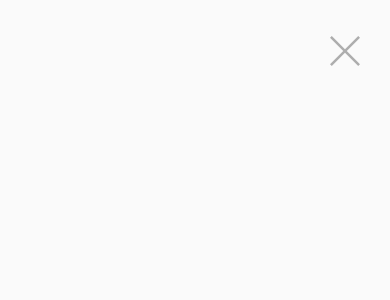
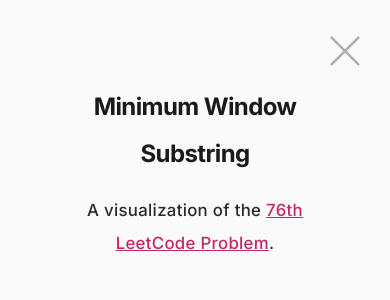
Before and after one commit to denniswritescode/denniscodes.io, a React (Create React App) app: page /experiments/min-window-substring in a window 390 px wide. Shown: the top 300 px of the page. Built offline with nearby package versions, Linux system fonts and the light colour scheme.

Commit message:
getting started on the next visualization

```diff
--- a/src/Pages/Experiments/ExperimentList/ExperimentList.js
+++ b/src/Pages/Experiments/ExperimentList/ExperimentList.js
@@ -12,10 +12,16 @@ function ExperimentList() {
       <ul className="t600">
 
         <li>
+
           <Link to="/experiments/insert-sort">Insertion Sort</Link>
+
         </li>
 
-        <li>Maximum Window Sum (WIP)</li>
+        <li>
+
+          <Link to="/experiments/min-window-substring">Minimum Window Substring</Link>
+
+        </li>
 
       </ul>
 
--- a/src/Pages/Experiments/ExperimentList/Sorting/BarGraph/Bar/Bar.js
+++ b/src/Pages/Experiments/ExperimentList/Sorting/BarGraph/Bar/Bar.js
@@ -2,7 +2,7 @@ import React from 'react';
 
 import './Bar.css';
 
-function Bar({ order, value, active, k }) {
+function Bar({ order, value, active }) {
   const barStyle = {
     height: (9*(Number(value)+1)) + "%"
   };
--- a/src/Pages/Experiments/ExperimentList/Sorting/BarGraph/BarGraph.js
+++ b/src/Pages/Experiments/ExperimentList/Sorting/BarGraph/BarGraph.js
@@ -3,14 +3,14 @@ import React from 'react';
 import './BarGraph.css';
 import Bar from './Bar/Bar';
 
-function BarGraph({ bars, active, k }) {
+function BarGraph({ bars, active }) {
   return (
       <div>
 
         <div className="bars">
 
           {bars.map((b, i) => (
-            <Bar key={b.key} order={b.order} value={b.value} active={b.value === active} k={k} />
+            <Bar key={b.key} order={b.order} value={b.value} active={b.value === active} />
           ))}
 
         </div>
--- a/src/Pages/Experiments/ExperimentList/Sorting/InsertSort/InsertSort.css
+++ b/src/Pages/Experiments/ExperimentList/Sorting/InsertSort/InsertSort.css
@@ -9,3 +9,7 @@
   font-size:1.3rem;
   cursor: pointer;
 }
+
+
+@media (max-width: 576px) {
+}
--- a/src/Pages/Experiments/ExperimentList/Sorting/InsertSort/InsertSort.js
+++ b/src/Pages/Experiments/ExperimentList/Sorting/InsertSort/InsertSort.js
@@ -103,9 +103,11 @@ class InsertSort extends Component {
   render() {
     return (
 
-      <div className="single-experiment">
+      <div className="single-experiment insert-sort">
 
         <h3>Insert Sort Visualizer</h3>
+
+        <p>A visualizer of the <a href="https://www.wikiwand.com/en/Insertion_sort" target="_blank">insert sort</a> algorithm.</p>
 
         <div className="button-group">
 
@@ -132,7 +134,7 @@ class InsertSort extends Component {
 
         <div className="sort-graph">
 
-          <BarGraph bars={this.state.bars} active={this.state.num?.value} k={this.state.k} />
+          <BarGraph bars={this.state.bars} active={this.state.num?.value} />
 
         </div>
 
--- /dev/null
+++ b/src/Pages/Experiments/ExperimentList/Windows/MinWindowSubstring/MinWindowSubstring.js
@@ -0,0 +1,19 @@
+import React, { Component } from 'react';
+
+
+class MinWindowSubstring extends Component {
+
+  render () {
+    return (
+      <div className="single-experiment insert-sort">
+
+        <h3>Minimum Window Substring</h3>
+
+        <p>A visualization of the <a href="https://leetcode.com/problems/minimum-window-substring/" target="_blank">76th LeetCode Problem</a>.</p>
+
+      </div>
+    );
+  }
+}
+
+export default MinWindowSubstring;
--- a/src/Pages/Experiments/Experiments.css
+++ b/src/Pages/Experiments/Experiments.css
@@ -122,10 +122,6 @@ h2.sorted {
         width: 100% !important;
     }
 
-    .experiments .single-experiment h3 {
-        font-size: 2rem !important;
-    }
-
     .experiments .experiment-list h2,
     .experiments .experiment-list p,
     .experiments .experiment-list ul {
--- a/src/Pages/Experiments/Experiments.js
+++ b/src/Pages/Experiments/Experiments.js
@@ -7,6 +7,7 @@ import '../../Shared/SingleExperiment/SingleExperiment.css';
 import ExperimentList from './ExperimentList/ExperimentList';
 import InsertSort from './ExperimentList/Sorting/InsertSort/InsertSort';
 import Close from '../../Shared/Assets/Close.svg';
+import MinWindowSubstring from './ExperimentList/Windows/MinWindowSubstring/MinWindowSubstring';
 
 function Experiments({ location }) {
   return (
@@ -14,7 +15,7 @@ function Experiments({ location }) {
     <div className="experiments">
 
       <CSSTransition
-        in={location.pathname === "/experiments/insert-sort"}
+        in={/\/experiments\/[a-zA-Z]{1,}/.test(location.pathname)}
         timeout={400}
         classNames={"full"}
         appear
@@ -29,6 +30,8 @@ function Experiments({ location }) {
             <Route exact path="/experiments" component={ExperimentList} />
 
             <Route exact path="/experiments/insert-sort" component={InsertSort} />
+
+            <Route exact path="/experiments/min-window-substring" component={MinWindowSubstring} />
 
             <div className="close t200">
 
--- a/src/Shared/SingleExperiment/SingleExperiment.css
+++ b/src/Shared/SingleExperiment/SingleExperiment.css
@@ -6,8 +6,16 @@
 .experiments .single-experiment h3 {
     font-size: 2.6rem;
     color: #1a1a1a;
+    margin-bottom: 1rem;
 }
 
 .experiments .single-experiment p {
-    text-align: justify;
+    text-align: center;
 }
+
+@media (max-width: 576px) {
+    .experiments .single-experiment h3 {
+        font-size: 2rem !important;
+    }
+
+}
```
